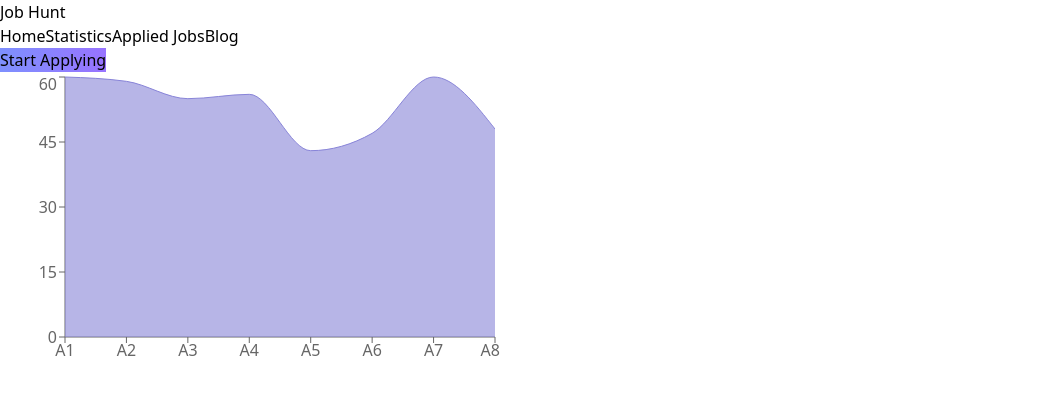
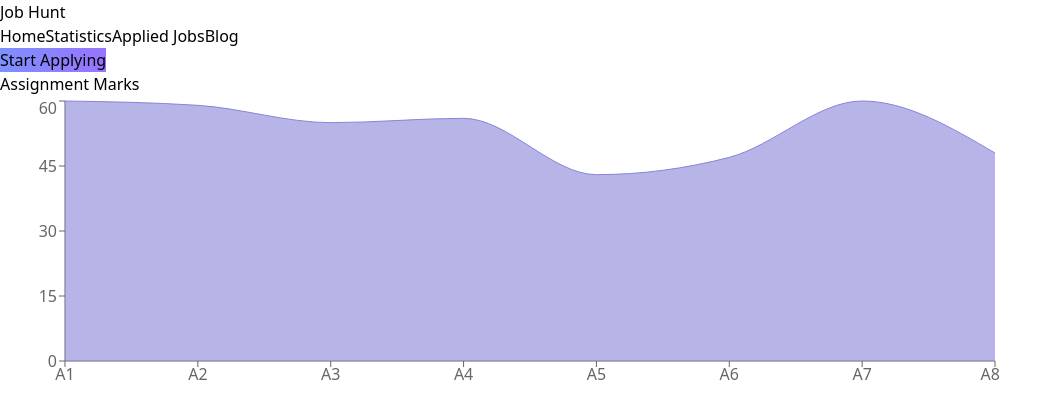
Before and after one commit to belaeat/career-hub, a React (Vite) app: page /statistics in a window 1280 px wide. Shown: the top 418 px of the page, without its empty margins (0-1062 px from the left). Built offline with nearby package versions, Linux system fonts and the light colour scheme.

Commit message:
final commit without readme.md file

```diff
--- a/src/components/FeaturedJobs/FeaturedJobs.jsx
+++ b/src/components/FeaturedJobs/FeaturedJobs.jsx
@@ -21,6 +21,9 @@ const FeaturedJobs = ({ job }) => {
                 </div>
                 <button><Link className='button-color font-semibold text-white p-3 rounded-lg' to={`/job/${id}`}>View Details</Link></button>
             </div>
+            <div>
+
+            </div>
         </div>
     );
 };
--- a/src/components/Statistics/Statistics.jsx
+++ b/src/components/Statistics/Statistics.jsx
@@ -15,9 +15,13 @@ const Statistics = () => {
         { id: 'A8', marks: 48 },
     ]
     return (
-        <div className='text-center mx-auto'>
+        <div className='text-center mx-auto my-12'>
+            <div>
+                <h2 className='font-bold text-3xl my-12'>Assignment Marks</h2>
+            </div>
+            <div className='flex justify-center'>
                 <AreaChart
-                width={500}
+                    width={1000}
                     height={300}
                     data={marksArray}
                 >
@@ -28,6 +32,7 @@ const Statistics = () => {
                     <Area type="monotone" dataKey="marks" stroke="#8884d8" fill="#8884d8" />
                 </AreaChart>
             </div>
+        </div>
     );
 };
 
```
Also changed, not shown: 1 other file (tests, documents, lock files or other folders). Lines whose indentation alone changed are shown as unchanged.
